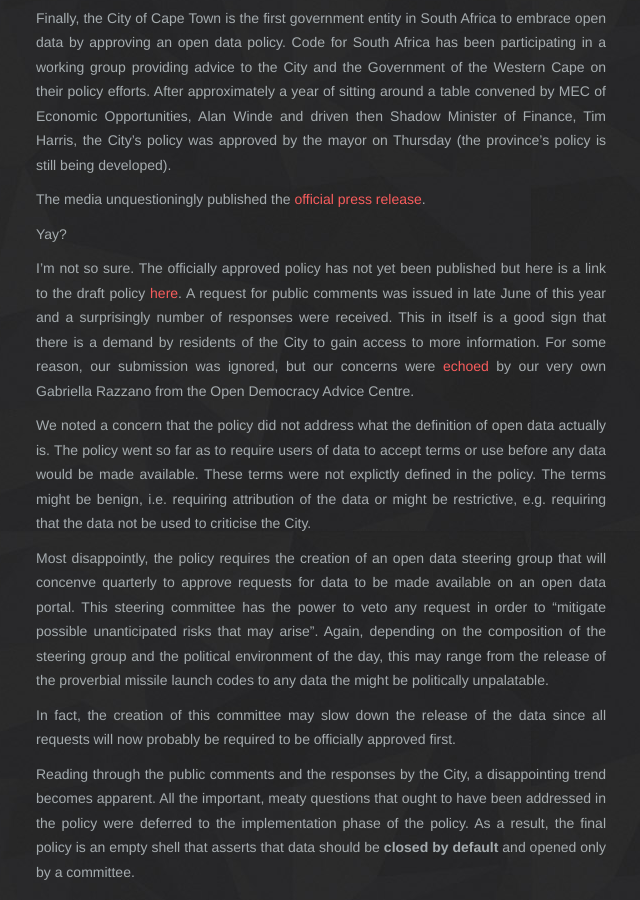
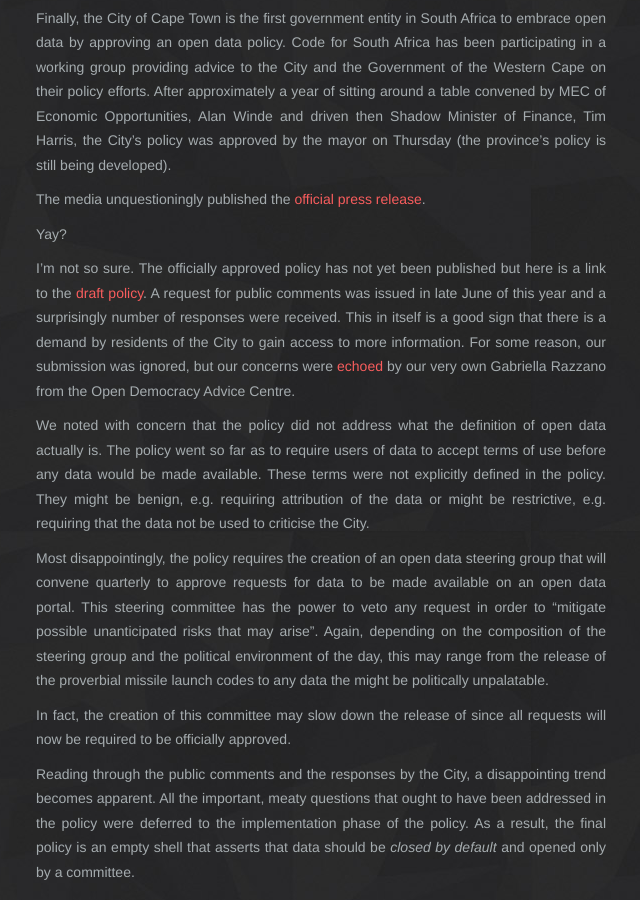
Before and after one commit to Code4SA/old-code4sa.github.io, a Jekyll site: the page built from _posts/2014-09-27-capetown-opendata-policy.md, in a window 1280 px wide and 900 px high, scrolled down 499 px. Shown: the whole window, without its empty margins (319-959 px from the left). Built offline with Jekyll 4.4.1, drawn with Linux system fonts in a browser that asks for light colours; nearby versions of some CDN libraries; library files that are not in the unit come from our copies; Markdown is read by kramdown in place of the engine named in the settings; comment, search, counter and statistics services are not loaded.

Commit message:
Minor changes to blog

```diff
--- a/_posts/2014-09-27-capetown-opendata-policy.md
+++ b/_posts/2014-09-27-capetown-opendata-policy.md
@@ -17,15 +17,15 @@ The media unquestioningly published the [official press release](http://www.fin2
 
 Yay?
 
-I'm not so sure. The officially approved policy has not yet been published but here is a link to the draft policy [here](http://www.capetown.gov.za/OpenDocument.aspx?DocLocation=http://cityapps.capetown.gov.za/sites/CouncillorsOnline/MeetingDetails/C/Reports/151/C45250914%20-%20ANNEXURE%20TO%20REPORT%20-%20PDF%20PAGES%2087-119%20(83-115).pdf). A request for public comments was issued in late June of this year and a surprisingly number of responses were received. This in itself is a good sign that there is a demand by residents of the City to gain access to more information. For some reason, our submission was ignored, but our concerns were [echoed](http://www.opendemocracy.org.za/images/docs/CCT_OpenData_ODAC.pdf) by our very own Gabriella Razzano from the Open Democracy Advice Centre.
+I'm not so sure. The officially approved policy has not yet been published but here is a link to the [draft policy](http://www.capetown.gov.za/OpenDocument.aspx?DocLocation=http://cityapps.capetown.gov.za/sites/CouncillorsOnline/MeetingDetails/C/Reports/151/C45250914%20-%20ANNEXURE%20TO%20REPORT%20-%20PDF%20PAGES%2087-119%20(83-115).pdf). A request for public comments was issued in late June of this year and a surprisingly number of responses were received. This in itself is a good sign that there is a demand by residents of the City to gain access to more information. For some reason, our submission was ignored, but our concerns were [echoed](http://www.opendemocracy.org.za/images/docs/CCT_OpenData_ODAC.pdf) by our very own Gabriella Razzano from the Open Democracy Advice Centre.
 
-We noted a concern that the policy did not address what the definition of open data actually is. The policy went so far as to require users of data to accept terms or use before any data would be made available. These terms were not explictly defined in the policy. The terms might be benign, i.e. requiring attribution of the data or might be restrictive, e.g. requiring that the data not be used to criticise the City.
+We noted with concern that the policy did not address what the definition of open data actually is. The policy went so far as to require users of data to accept terms of use before any data would be made available. These terms were not explicitly defined in the policy. They might be benign, e.g. requiring attribution of the data or might be restrictive, e.g. requiring that the data not be used to criticise the City.
 
-Most disappointly, the policy requires the creation of an open data steering group that will concenve quarterly to approve requests for data to be made available on an open data portal. This steering committee has the power to veto any request in order to "mitigate possible unanticipated risks that may arise". Again, depending on the composition of the steering group and the political environment of the day, this may range from the release of the proverbial missile launch codes to any data the might be politically unpalatable.
+Most disappointingly, the policy requires the creation of an open data steering group that will convene quarterly to approve requests for data to be made available on an open data portal. This steering committee has the power to veto any request in order to "mitigate possible unanticipated risks that may arise". Again, depending on the composition of the steering group and the political environment of the day, this may range from the release of the proverbial missile launch codes to any data the might be politically unpalatable.
 
-In fact, the creation of this committee may slow down the release of the data since all requests will now probably be required to be officially approved first.
+In fact, the creation of this committee may slow down the release of since all requests will now be required to be officially approved.
 
-Reading through the public comments and the responses by the City, a disappointing trend becomes apparent. All the important, meaty questions that ought to have been addressed in the policy were deferred to the implementation phase of the policy. As a result, the final policy is an empty shell that asserts that data should be **closed by default** and opened only by a committee.
+Reading through the public comments and the responses by the City, a disappointing trend becomes apparent. All the important, meaty questions that ought to have been addressed in the policy were deferred to the implementation phase of the policy. As a result, the final policy is an empty shell that asserts that data should be *closed by default* and opened only by a committee.
 
 It would be interesting to track all requests made to the committee and their responses. This would allow us to get a sense of the general mood within the committee and which data requests are deemed acceptable and which are considered to be harmful to be made public.
 
```
Also changed, not shown: other parts of _posts/2014-09-27-capetown-opendata-policy.md (+1 -1 lines).
